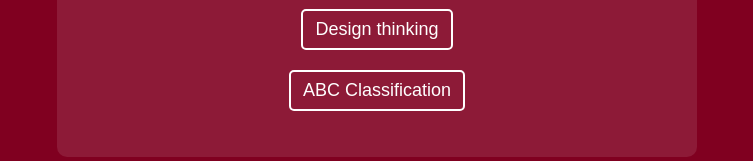
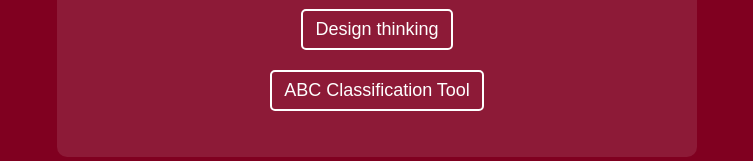
Before and after one commit to Nematov-Muhammadqodir/global-logistics, a plain HTML site: page index.html in a window 1280 px wide. Shown: the part 502-663 px from the top of the page, without its empty margins (263-1016 px from the left). Drawn offline with Linux system fonts and the light colour scheme.

Commit message:
Update index.html

```diff
--- a/index.html
+++ b/index.html
@@ -105,7 +105,7 @@
            <li><a href="https://nematov-muhammadqodir.github.io/Analyzing-Lead-Time-Assignment/">Lead Time Variability assignment</a></li>
            <li><a href=" https://nematov-muhammadqodir.github.io/Lidtime-answers/">Lead Time Answers</a></li>
            <li><a href=" https://github.com/Nematov-Muhammadqodir/designThinking.git">Design thinking</a></li>
-           <li><a href="https://github.com/Nematov-Muhammadqodir/ABC-Classification.git">ABC Classification</a></li>
+           <li>  <a href="https://davlatjanov.github.io/ABC_Classification_Tool/" target="_blank">ABC Classification Tool </a> </li>
         </div>
 
       </ul>
```
